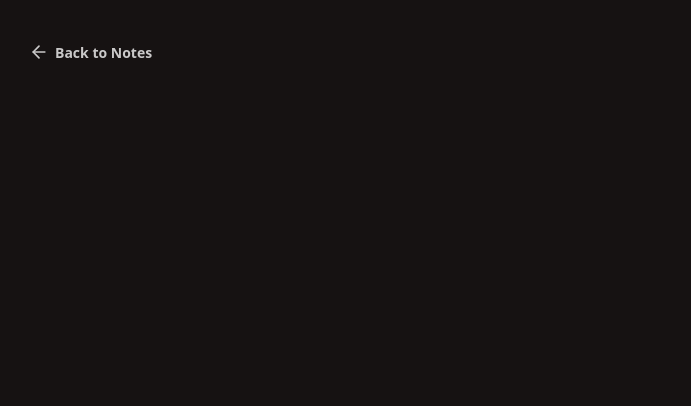
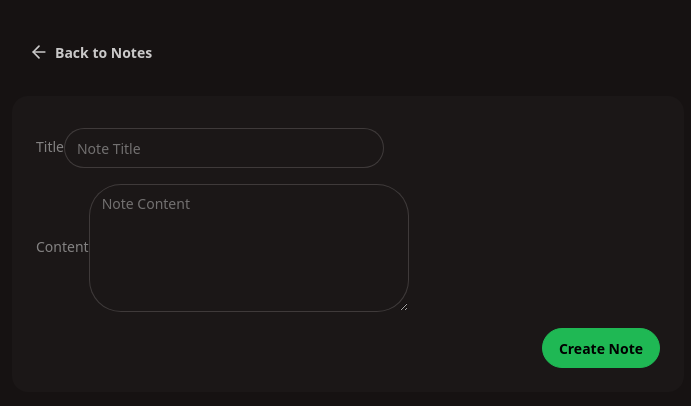
Before and after one commit to leontoys/mern-thinkboard, a React (Vite) app in the folder frontend/: page /create in a window 1280 px wide. Shown: the top 406 px of the page, without its empty margins (292-983 px from the left). Built offline with nearby package versions, Linux system fonts and the light colour scheme.

Commit message:
added title content button in create page

```diff
--- a/frontend/src/pages/CreatePage.jsx
+++ b/frontend/src/pages/CreatePage.jsx
@@ -18,6 +18,41 @@ const CreatePage = () => {
             <ArrowLeftIcon className="size-5" />
                           Back to Notes
           </Link>
+          <div className='card  bg-base-100'>
+            <div className='card-body'>
+              <h2 className='card-title text-2xl'></h2>
+              <form onSubmit={handleSubmit}>
+                <div className='form-control mb-4'>
+                  <label className='label'>
+                    <span className='label-text'>Title</span>
+                  </label>
+                  <input className='input input-bordered'
+                    type='text'
+                    placeholder='Note Title'
+                    value={title}
+                    onChange={(e)=>setTitle(e.target.value)}
+                  />
+                </div>
+                <div className='form-control mb-4'>
+                  <label className='label'>
+                    <span className='label-text'>Content</span>
+                  </label>
+                  <textarea className='textarea textarea-bordered h-32'
+                    type='text'
+                    placeholder='Note Content'
+                    value={content}
+                    onChange={(e) => setContent(e.target.value)}
+                  />
+                </div>
+                <div className='card-actions justify-end'>
+                  <button type='submit' className='btn btn-primary'
+                    disabled={loading}>
+                    {loading? "Creating....":"Create Note"}
+                    </button>
+                </div>
+              </form>
+            </div>
+          </div>
         </div>
       </div>
     </div>
```
